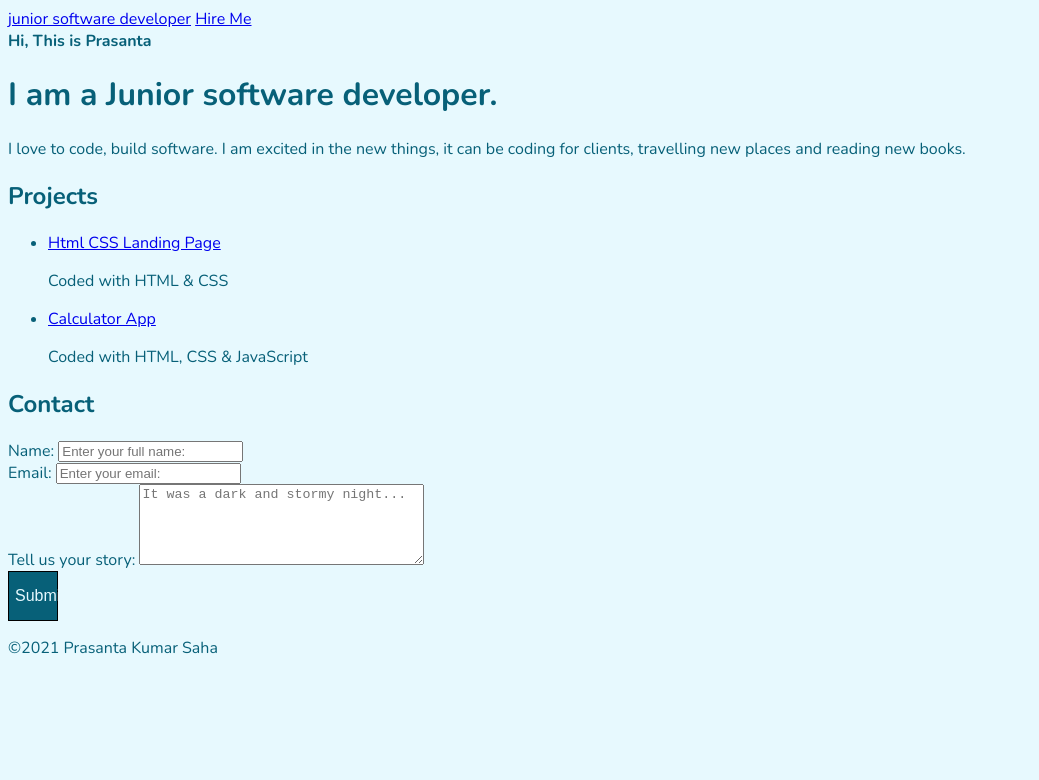
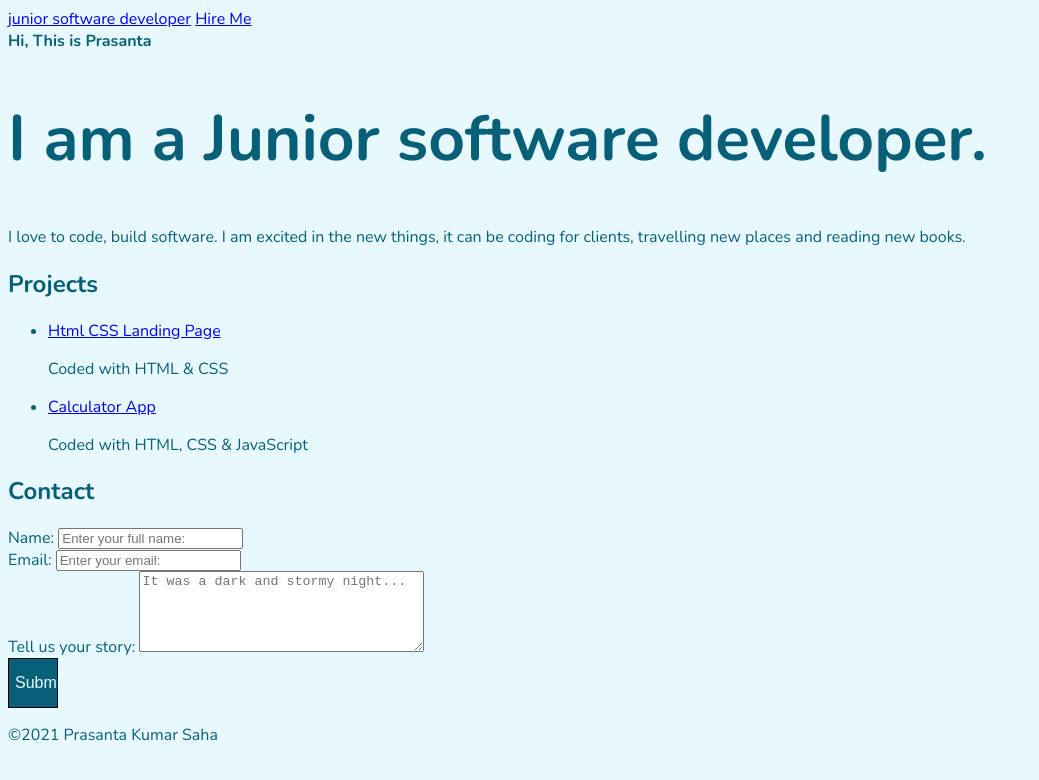
Before and after one commit to pkusaha/portfolio, a plain HTML site: page index.html in a window 1280 px wide. Shown: the whole page, without its empty margins (0-1039 px from the left). Drawn offline with nearby package versions, Linux system fonts and the light colour scheme.

Commit message:
Update file

```diff
--- a/css/style.css
+++ b/css/style.css
@@ -9,7 +9,10 @@ header .intro {
   display: grid;
   grid-template-columns: 100%;
   background-color: #076078;
-  font-size: 2rem;
+}
+
+h1 {
+  font-size: 4rem;
 }
 
 button {
```
